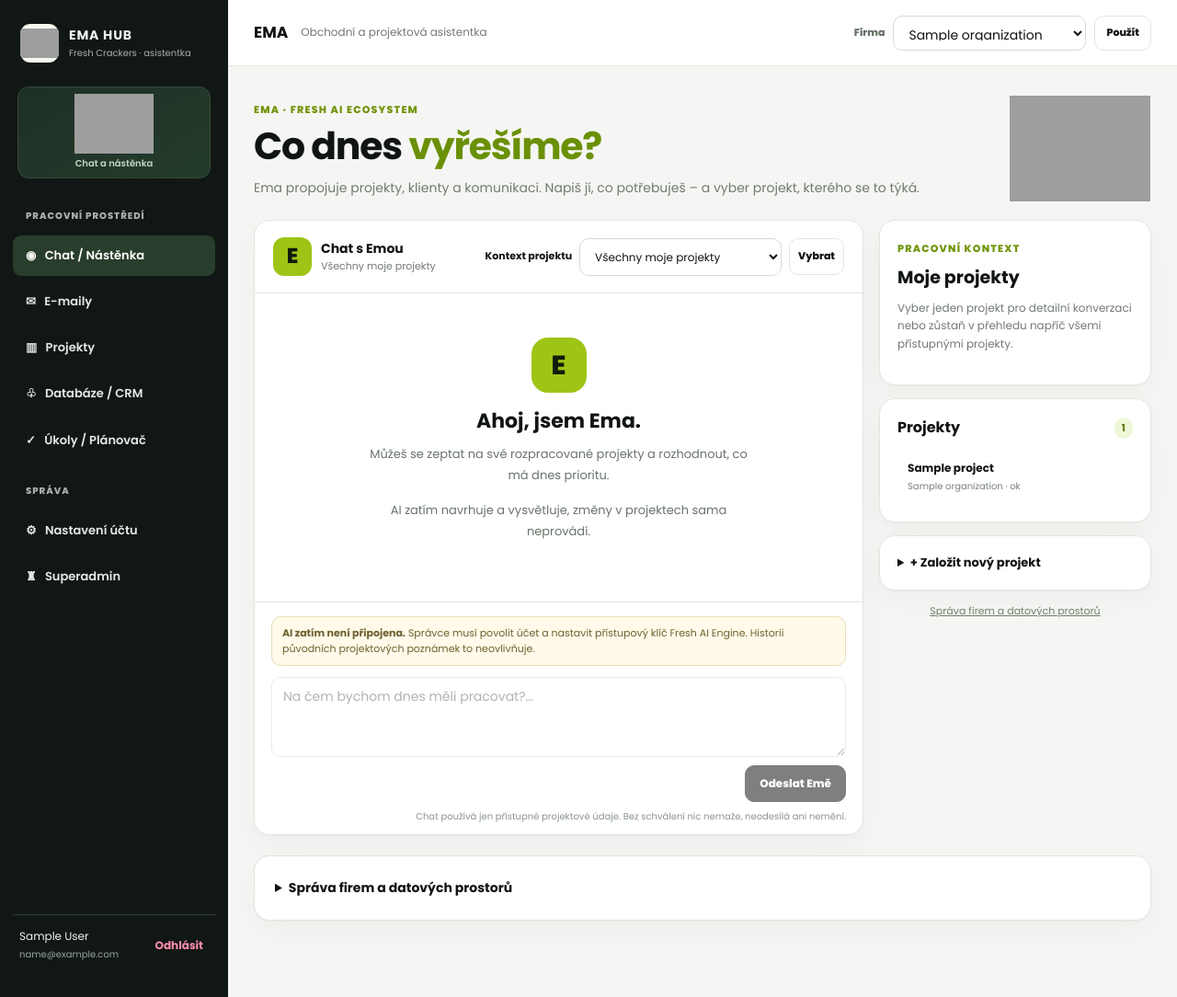
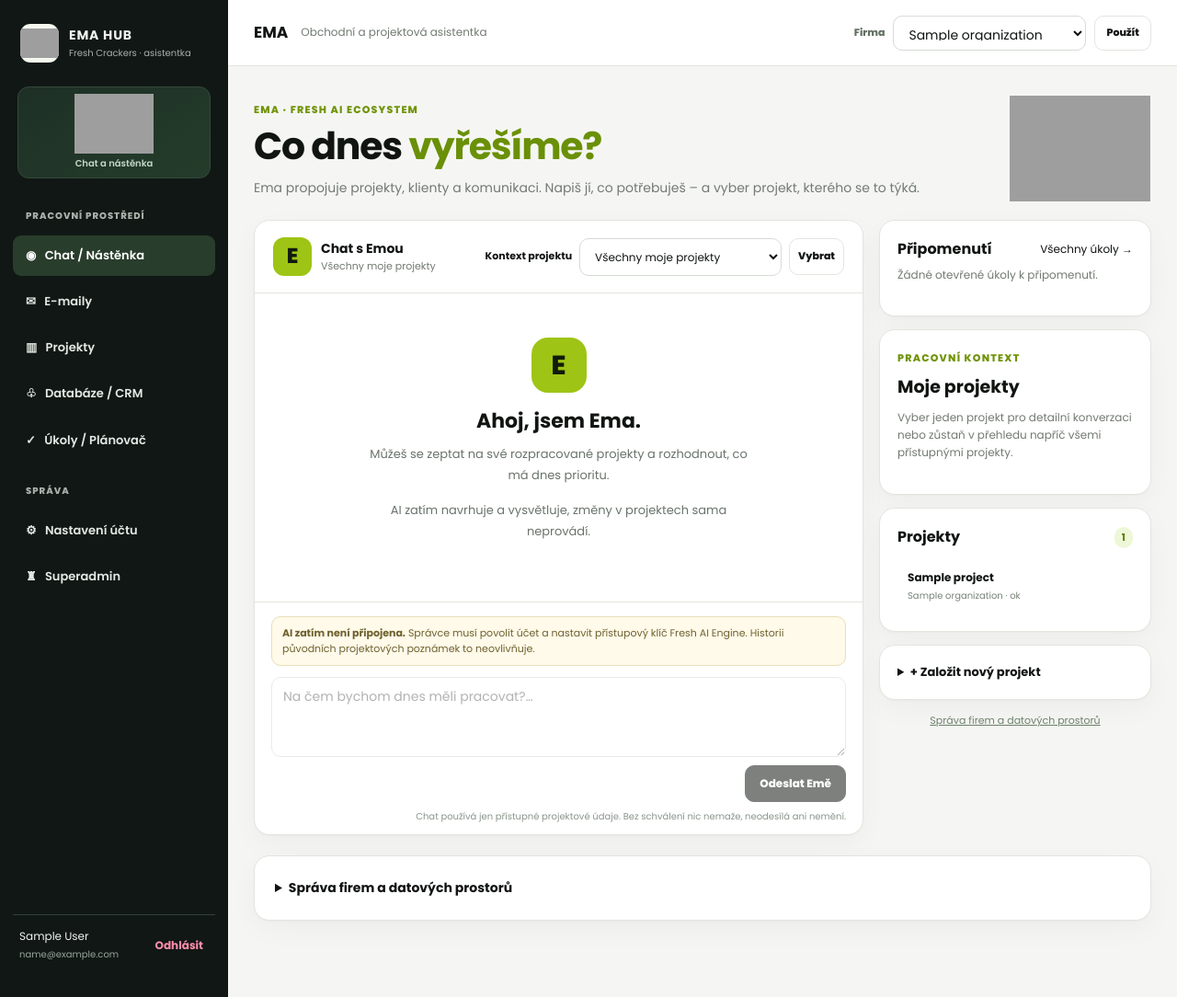
Before and after one commit to soufekladislav/Ema, a Flask app: page / in a window 1280 px wide. Shown: the whole page at 92% size. Run offline with Flask 3, Linux system fonts and the light colour scheme; the visitor is signed in with stand-in values (Sample User, id 1); tables that the repository leaves empty hold one stand-in row (values such as "Sample post"); grey boxes are pictures that could not be loaded.

Commit message:
ux: onboarding card for first company and real upcoming task reminders on Ema dashboard

```diff
--- a/templates/app.html
+++ b/templates/app.html
@@ -1,6 +1,9 @@
 {% extends 'base.html' %}
 {% block content %}
 {% if section == 'home' %}
+{% if is_first_setup %}
+  <div class="card panel ema-onboarding"><span class="eyebrow">NASTAVENÍ ÚČTU</span><h2>Nejdřív založíme první firmu</h2><p>Účet funguje, ale zatím nemáš žádnou firmu. Projektům, klientům a poště tím určíme vlastníka dat.</p><a class="btn primary" href="{{ url_for('account_hub') }}">Založit první firmu</a></div>
+{% endif %}
 <div class="ema-assistant-home">
   <header class="ema-assistant-hero">
     <div>
@@ -51,6 +54,15 @@
       </div>
     </section>
     <aside class="ema-assistant-context" aria-label="Projektový kontext a rychlé akce">
+      <section class="card ema-context-card">
+        <div class="ema-aside-top"><h3>Připomenutí</h3><a class="small" href="{{ url_for('task_hub') }}">Všechny úkoly →</a></div>
+        <div class="ema-reminders-list">
+          {% for t in reminders %}
+            <div class="ema-reminder-item"><div><strong>{{ t.title }}</strong><small>{{ reminder_projects.get(t.project_id, 'Firemní úkol') }}</small></div>
+            <span class="ema-reminder-date {{ 'overdue' if t.due_at and t.due_at.date() < now().date() else '' }}">{{ t.due_at.strftime('%d.%m.') if t.due_at else 'Bez termínu' }}</span></div>
+          {% else %}<p class="small muted">Žádné otevřené úkoly k připomenutí.</p>{% endfor %}
+        </div>
+      </section>
       <section class="card ema-context-card">
         <span class="eyebrow">PRACOVNÍ KONTEXT</span>
         <h2>{{ selected_project.name if selected_project else 'Moje projekty' }}</h2>
```
